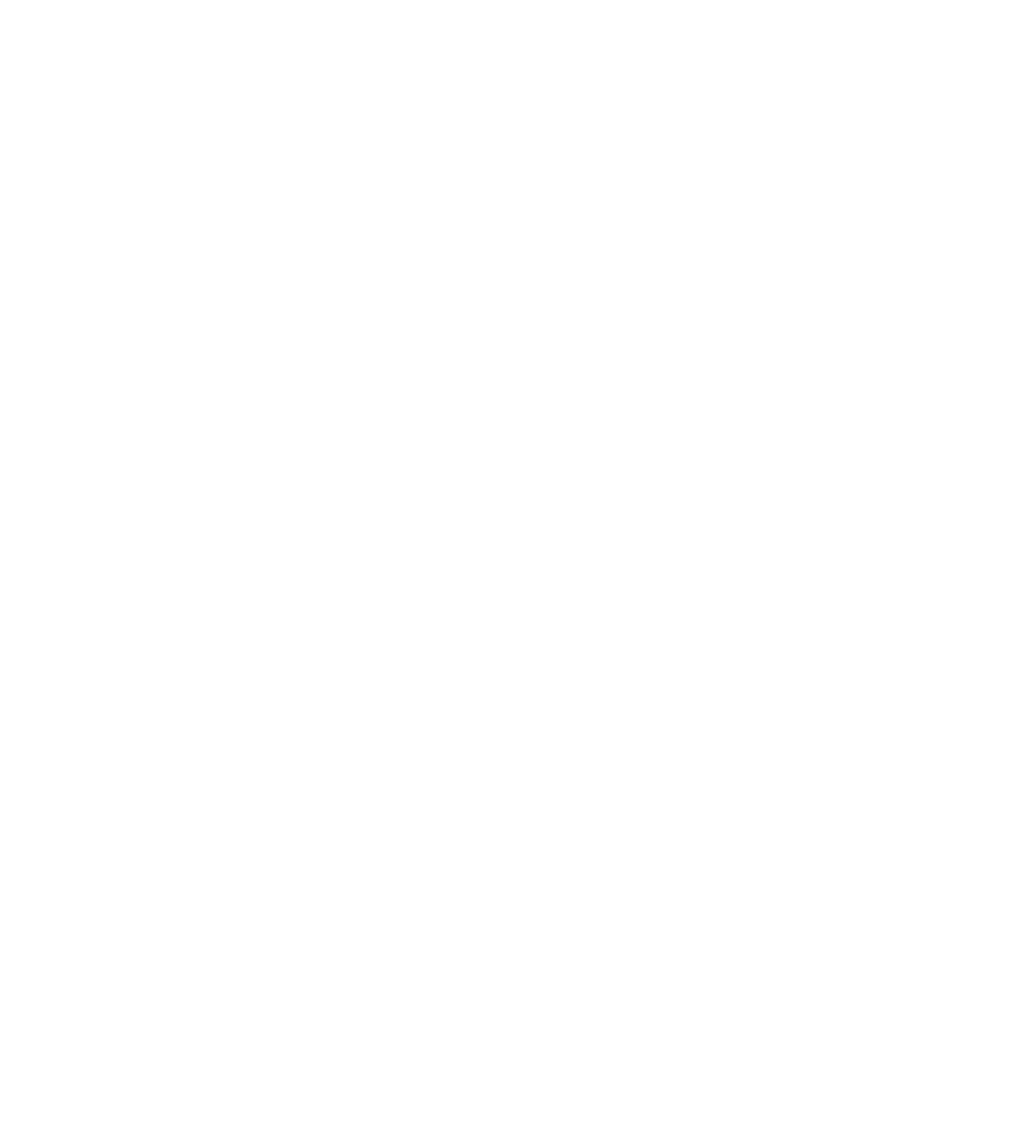
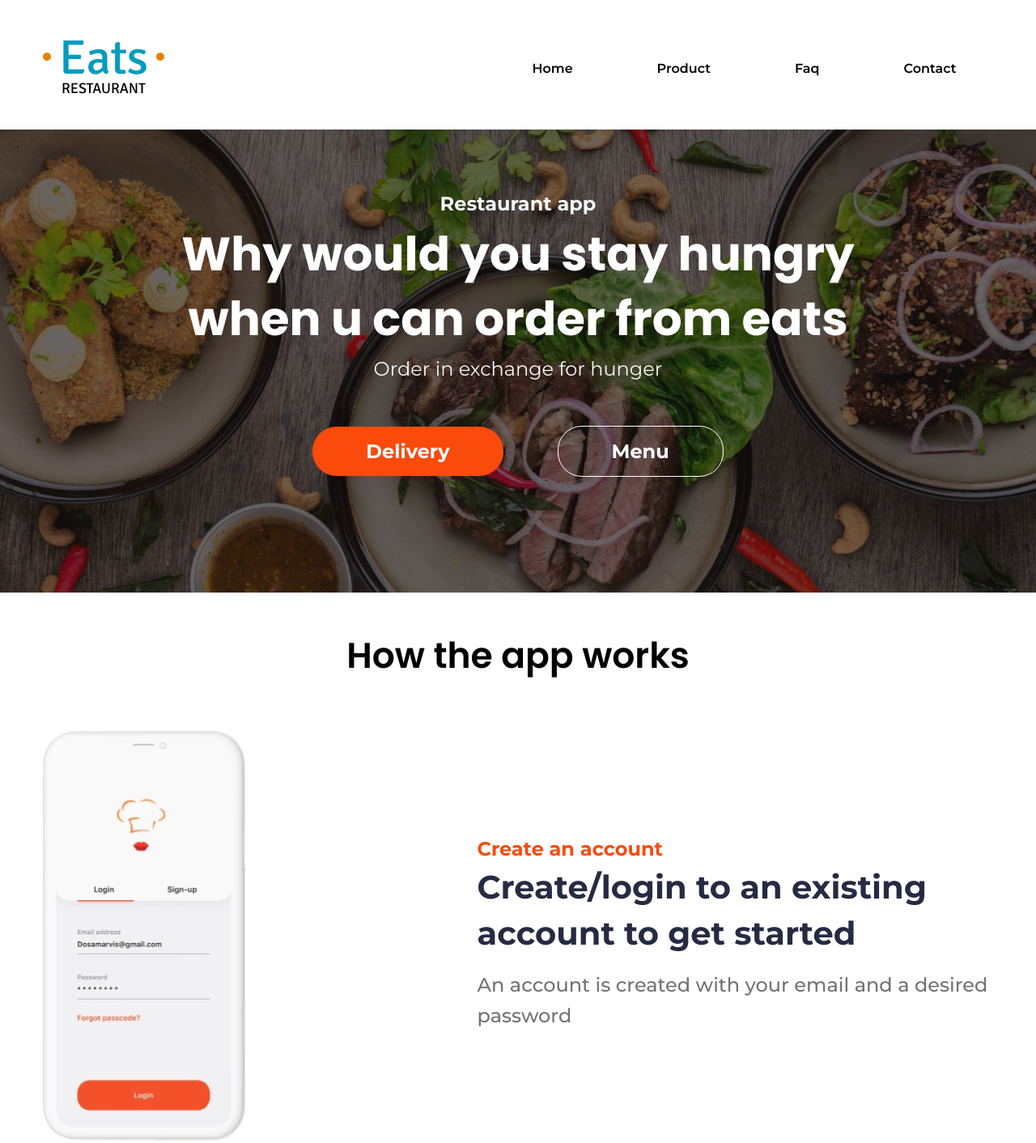
Before and after one commit to TheBestikk/Eats, a plain HTML site: page index.html in a window 1280 px wide. Shown: the top 1412 px of the page at 81% size. Before the commit the page ends 800 px from the top, so only its background shows below. Drawn offline with Linux system fonts and the light colour scheme.

Commit message:
second commit

```diff
--- a/css/style.css
+++ b/css/style.css
@@ -0,0 +1,266 @@
+/* roots */
+
+:root{
+    --white: #fff;
+    --black: #000;
+    --desc-basic: #737373;
+    --desc-light: #F6F6F6;
+    --link-active: #FA4A0C;
+    --desc-basic-darker: #252b42;
+    --copyright-color: #5c5c5c;
+    --subtitle-colorize: #FA4A0C;
+    --btn-background: #FA4A0C;
+}
+:root{
+    --font-family: "Montserrat", sans-serif;
+    --second-family: "Poppins", sans-serif;
+    --third-family: "Roboto", sans-serif;
+}
+
+/* main settings */
+
+body{
+    padding: 0px;
+    margin: 0px;
+    font-size: 24px;
+}
+
+.container{
+    width: 1175px;
+    margin: 0 auto;
+}
+
+a, p, ul, li, h1, h2, h3{
+    padding: 0px;
+    margin: 0px;
+}
+
+a {
+    text-decoration: none;
+}
+
+ul{
+    list-style: none;
+}
+
+/* header */
+.header{
+    padding-top: 50px;
+    padding-bottom: 41px;
+}
+
+.header-container{
+    display: flex;
+    align-items: center;
+    gap: 455px;
+}
+
+.header-nav-list{
+    display: flex;
+    gap: 104px;
+}
+
+.header-link{
+    color: var(--black);
+    font-family: var(--font-family);
+    font-weight: 600;
+    font-size: 16px;
+}
+
+.header-link:hover{
+    color: var(--link-active);
+}
+
+/* banner */
+
+.banner{
+    padding-top: 80px;
+    padding-bottom: 162px;
+    background-image: url(../images/background-banner.png);
+    background-repeat: no-repeat;
+    background-size: cover;
+}
+
+.banner-container{
+    display: flex;
+    align-items: center;
+    flex-direction: column;
+}
+
+.banner-subtitle{
+    color: var(--desc-light);
+    font-family: var(--font-family);
+    font-size: 24px;
+    font-weight: 700;
+    text-align: center;
+    margin-bottom: 10px;
+}
+
+.banner-title{
+    color: var(--white);
+    font-family: var(--second-family);
+    font-size: 58px;
+    font-weight: 700;
+    width: 1005px;
+    text-align: center;
+    line-height: 138%;
+    margin-bottom: 10px;
+}
+
+.banner-desc{
+    color: var(--desc-light);
+    font-family: var(--font-family);
+    font-size: 24px;
+    margin-bottom: 78px;
+}
+
+.banner-list{
+    display: flex;
+    gap: 67px;
+}
+
+.banner-deliv-link, .banner-menu-link{
+    color: var(--white);
+    font-family: var(--font-family);
+    font-size: 24px;
+    font-weight: 700;
+    padding: 16px 66px;
+    border-radius: 30px;
+    font-weight: 700;
+}
+
+.banner-deliv-link{
+    background-color: var(--btn-background);
+}
+
+.banner-menu-link{
+    border: 1px var(--white) solid;
+}
+
+/* app */
+
+.app{
+    margin-top: 56px;
+    margin-bottom: 184px;
+}
+
+.app-main-title{
+    color: var(--black);
+    font-family: var(--second-family);
+    font-size: 44px;
+    font-weight: 600;
+    text-align: center;
+    margin-bottom: 70px;
+}
+
+.app-list{
+    display: flex;
+    gap: 106px;
+    flex-direction: column;
+}
+
+.app-list-item{
+    display: flex;
+    align-items: center;
+    gap: 287px;
+}
+
+.app-subtitle{
+    color: var(--subtitle-colorize);
+    font-family: var(--font-family);
+    font-weight: 700;
+    font-size: 24px;
+    margin-bottom: 7px;
+}
+
+.app-title{
+    color: var(--desc-basic-darker);
+    font-family: var(--font-family);
+    font-weight: 700;
+    font-size: 40px;
+    line-height: 142%;
+    margin-bottom: 17px;
+}
+
+.app-desc{
+    color: var(--desc-basic);
+    font-family: var(--font-family);
+    font-weight: 500;
+    font-size: 24px;
+    line-height: 158%;
+}
+
+/* order */
+
+.order{
+    padding-top: 141px;
+    padding-bottom: 139px;
+    background-image: url(../images/background-order.png);
+    background-repeat: no-repeat;
+    background-size: cover;
+}
+
+.order-container{
+    display: flex;
+    flex-direction: column;
+    align-items: center;
+}
+
+.order-title{
+    color: var(--white);
+    font-family: var(--font-family);
+    font-weight: 700;
+    font-size: 40px;
+    margin-bottom: 20px;
+}
+
+.order-desc{
+    color: var(--white);
+    font-family: var(--font-family);
+    font-weight: 500;
+    font-size: 24px;
+    margin-bottom: 59px;
+}
+
+.order-list{
+    display: flex;
+    gap: 16px;
+}
+
+.order-playstore-link, .order-appstore-link{
+    color: var(--white);
+    font-family: var(--font-family);
+    font-size: 16px;
+    font-weight: 700;
+    padding: 18px 31px;
+    border-radius: 10px;
+    font-weight: 700;
+}
+
+.order-playstore-link{
+    background-color: var(--btn-background);
+}
+
+.order-appstore-link{
+    border: 1px var(--white) solid;
+}
+
+/* footer */
+
+.footer{
+    padding-top: 114px;
+    padding-bottom: 58px;
+}
+
+.footer-container{
+    display: flex;
+    justify-content: space-between;
+    align-items: center;
+}
+
+.footer-copyright{
+    color: var(--copyright-color);
+    font-family: var(--third-family);
+    font-weight: 700;
+    font-size: 12px;
+}
--- a/index.html
+++ b/index.html
@@ -6,8 +6,79 @@
     <title>Eats</title>
     <link rel="stylesheet" href="css/style.css">
     <link rel="stylesheet" href="css/reset.css">
+    <link href="https://fonts.googleapis.com/css?family=Montserrat:100,200,300,regular,500,600,700,800,900,100italic,200italic,300italic,italic,500italic,600italic,700italic,800italic,900italic" rel="stylesheet" />
+    <link href="https://fonts.googleapis.com/css?family=Poppins:100,100italic,200,200italic,300,300italic,regular,italic,500,500italic,600,600italic,700,700italic,800,800italic,900,900italic" rel="stylesheet" />
+    <link href="https://fonts.googleapis.com/css?family=Roboto:100,200,300,regular,500,600,700,800,900,100italic,200italic,300italic,italic,500italic,600italic,700italic,800italic,900italic" rel="stylesheet" />
 </head>
 <body>
-
+    <header class="header">
+        <div class="container header-container">
+            <a href="index.html" class="header-logo-link">
+                <img src="images/logo.png" alt="logo">
+            </a>
+            <nav class="header-nav">
+                <ul class="header-nav-list">
+                    <li class="header-list-item"><a href="index.html" class="header-link">Home</a></li>
+                    <li class="header-list-item"><a href="#" class="header-link">Product</a></li>
+                    <li class="header-list-item"><a href="#" class="header-link">Faq</a></li>
+                    <li class="header-list-item"><a href="#" class="header-link">Contact</a></li>
+                </ul>
+            </nav>
+        </div>
+    </header>
+    <main class="main">
+        <section class="banner">
+            <div class="container banner-container">
+                <p class="banner-subtitle">Restaurant app</p>
+                <h1 class="banner-title">Why would you stay hungry when u can order from eats </h1>
+                <p class="banner-desc">Order in exchange for hunger</p>
+                <ul class="banner-list">
+                    <li class="banner-list-item"><a href="#" class="banner-deliv-link">Delivery</a></li>
+                    <li class="banner-list-item"><a href="#" class="banner-menu-link">Menu</a></li>
+                </ul>
+            </div>
+        </section>
+        <section class="app">
+            <div class="container app-container">
+                <h2 class="app-main-title">How the app works</h2>
+                <ul class="app-list">
+                    <li class="app-list-item">
+                        <img src="images/phone-login.png" alt="phone with sign up" class="acc-img">
+                        <div class="container app-item-container">
+                            <p class="app-subtitle">Create an account</p>
+                            <h3 class="app-title">Create/login to an existing account to get started</h3>
+                            <p class="app-desc">An account is created with your email and a desired password</p>
+                        </div>
+                    </li>
+                    <li class="app-list-item">
+                        <div class="container app-item-container">
+                            <p class="app-subtitle">Explore varieties</p>
+                            <h3 class="app-title">Shop for your favorites meal as e dey hot.</h3>
+                            <p class="app-desc">Shop for your favorite meals or drinks and enjoy while doing it.</p>
+                        </div>
+                        <img src="images/phone-shop.png" alt="phone with shop" class="acc-img">
+                    </li>
+                </ul>
+            </div>
+        </section>
+        <section class="order">
+            <div class="container order-container">
+                <h2 class="order-title">Order now.</h2>
+                <p class="order-desc">Available on your favorite store. Start your premium experience now</p>
+                <ul class="order-list">
+                    <li class="order-list-item"><a href="#" class="order-playstore-link">Playstore</a></li>
+                    <li class="order-list-item"><a href="#" class="order-appstore-link">App store</a></li>
+                </ul>
+            </div>
+        </section>
+    </main>
+    <footer class="footer">
+       <div class="container footer-container">
+            <a href="index.html" class="footer-logo-link">
+                <img src="images/logo.png" alt="logo">
+            </a>
+            <p class="footer-copyright">Copyright 2020 Bella Onojie.com</p>
+       </div>
+    </footer>
 </body>
 </html>
```
Also changed, not shown: images/background-banner.png (added), images/background-order.png (added), images/logo.png (added), images/phone-login.png (added), images/phone-shop.png (added).
